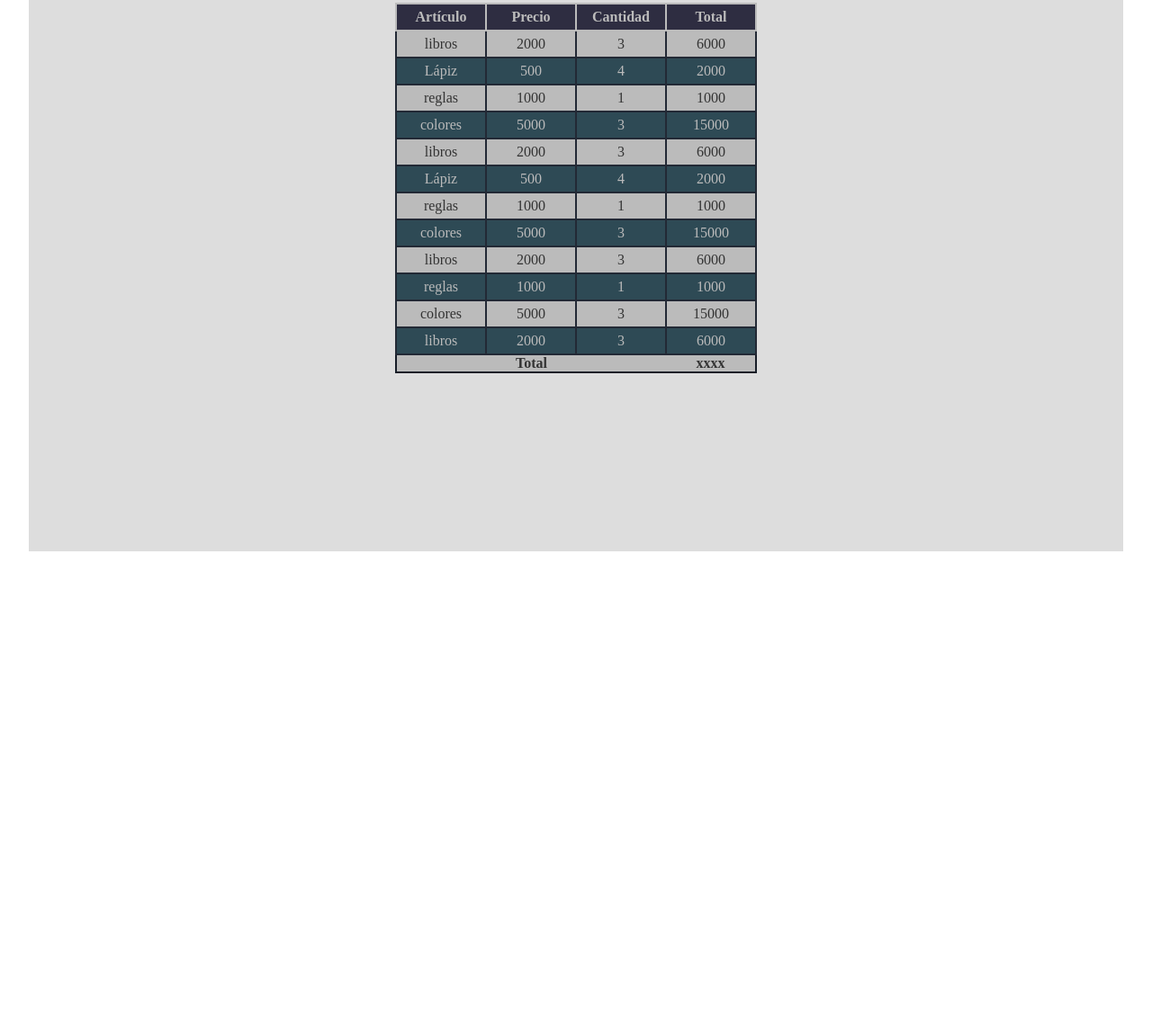
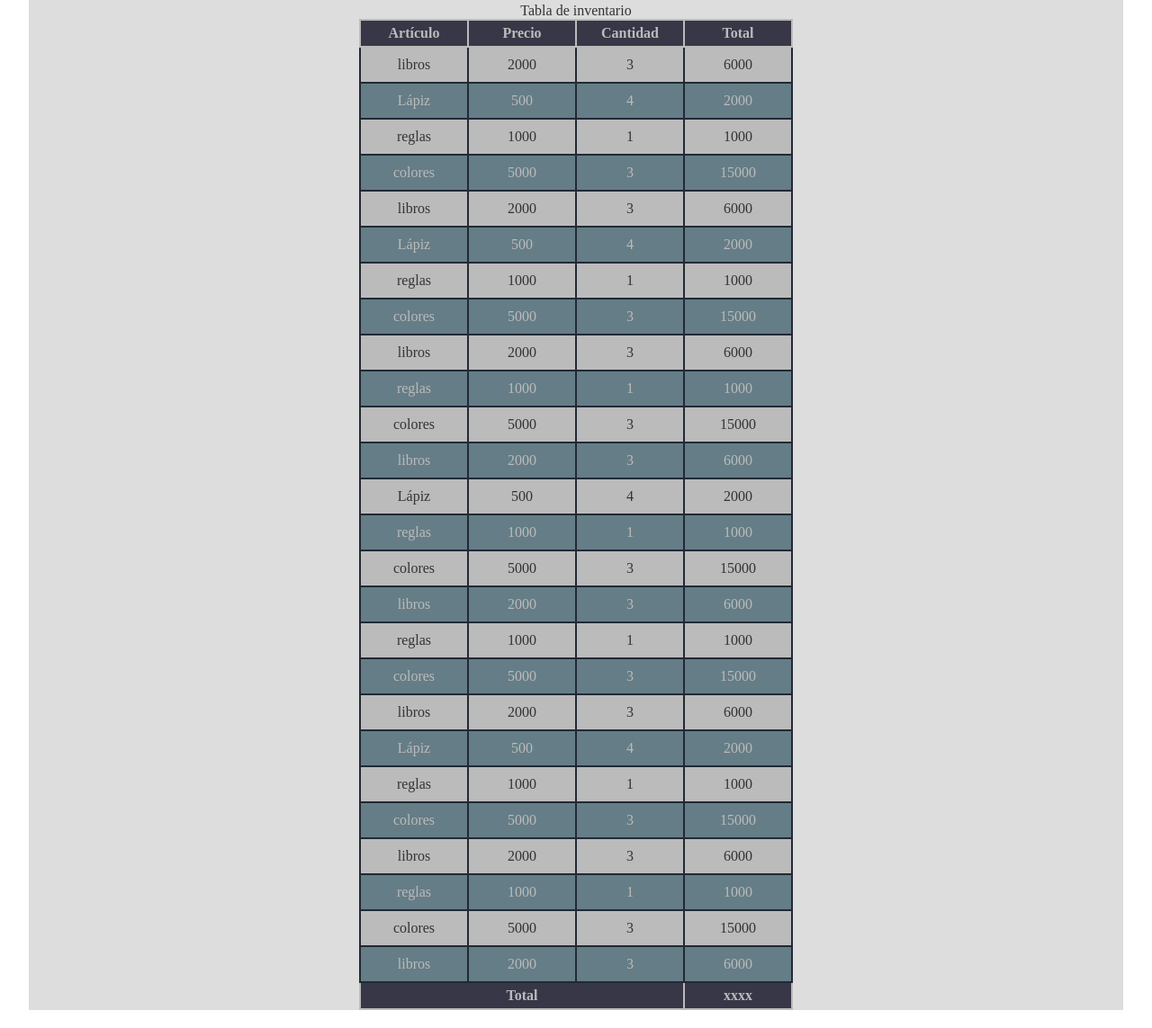
Before and after one commit to nataliPerezG/html_css, a plain HTML site: page components/table/table.html in a window 1280 px wide. Shown: the part 47-1190 px from the top of the page at 90% size. Before the commit the page ends 800 px from the top, so only its background shows below. Drawn offline with Linux system fonts and the light colour scheme.

Commit message:
styles completed

```diff
--- a/components/table/table.css
+++ b/components/table/table.css
@@ -16,23 +16,29 @@
 
 table {
   margin: 10px auto;
-  border: 2px solid rgb(23, 29, 39);
+  border-spacing: 0;
   border-collapse: collapse;
   padding: 5px 10px;
   color: #bbb;
 }
 
-thead th {
-  border: 2.5px solid #bbb;
+caption {
+  color: #333;
+}
+
+th {
+  border: 2px solid #bbb;
   border-collapse: collapse;
-  background-color: rgb(46, 45, 65);
+  background-color: rgb(56, 55, 71);
   padding: 5px 10px;
+  position: sticky;
+  top: 3px;
 }
 
 td {
   border: 2.2px solid rgb(34, 41, 53);
-  min-width: 100px;
-  height: 30px;
+  min-width: 120px;
+  height: 40px;
   padding: 5px 10px;
   text-align: center;
 }
@@ -42,21 +48,11 @@ tbody tr:nth-child(odd) {
   color: #333;
 }
 
-tbody tr:nth-child(odd):hover {
-  background-color: #4d5168;
-  color: #ddd;
+tbody tr:nth-child(even) {
+  background-color: rgb(101, 125, 134);
 }
 
-tbody tr:nth-child(even) {
-  background-color: rgb(46, 74, 85);
+tbody tr:hover {
+  background-color: #c5d6dd;
+  color: #333;
 }
-
-tbody tr:nth-child(even):hover {
-  background-color: rgb(81, 112, 133);
-  color: #ddd;
-}
-
-tfoot tr {
-  color: #333;
-  background-color: #bbb;
-}
--- a/components/table/table.html
+++ b/components/table/table.html
@@ -12,6 +12,7 @@
   <main class="container">
 
     <table>
+      <caption>Tabla de inventario</caption>
       <thead>
         <tr>
           <th>Artículo</th>
@@ -94,14 +95,100 @@
           <td>3</td>
           <td>6000</t>
         </tr>
+        <tr>
+          <td>Lápiz</td>
+          <td>500</td>
+          <td>4</td>
+          <td>2000</td>
+        </tr>
+        <tr>
+          <td>reglas</td>
+          <td>1000</td>
+          <td>1</td>
+          <td>1000</td>
+        </tr>
+        <tr>
+          <td>colores</td>
+          <td>5000</td>
+          <td>3</td>
+          <td>15000</td>
+        </tr>
+        <tr>
+          <td>libros</td>
+          <td>2000</td>
+          <td>3</td>
+          <td>6000</t>
+        </tr>
+        <tr>
+          <td>reglas</td>
+          <td>1000</td>
+          <td>1</td>
+          <td>1000</td>
+        </tr>
+        <tr>
+          <td>colores</td>
+          <td>5000</td>
+          <td>3</td>
+          <td>15000</td>
+        </tr>
+        <tr>
+          <td>libros</td>
+          <td>2000</td>
+          <td>3</td>
+          <td>6000</t>
+        </tr>
+        <tr>
+          <td>Lápiz</td>
+          <td>500</td>
+          <td>4</td>
+          <td>2000</td>
+        </tr>
+        <tr>
+          <td>reglas</td>
+          <td>1000</td>
+          <td>1</td>
+          <td>1000</td>
+        </tr>
+        <tr>
+          <td>colores</td>
+          <td>5000</td>
+          <td>3</td>
+          <td>15000</td>
+        </tr>
+        <tr>
+          <td>libros</td>
+          <td>2000</td>
+          <td>3</td>
+          <td>6000</t>
+        </tr>
+        <tr>
+          <td>reglas</td>
+          <td>1000</td>
+          <td>1</td>
+          <td>1000</td>
+        </tr>
+        <tr>
+          <td>colores</td>
+          <td>5000</td>
+          <td>3</td>
+          <td>15000</td>
+        </tr>
+        <tr>
+          <td>libros</td>
+          <td>2000</td>
+          <td>3</td>
+          <td>6000</t>
+        </tr>
+
       </tbody>
+
       <tfoot>
-
         <tr>
           <th colspan="3">Total</th>
           <th> xxxx </th>
         </tr>
       </tfoot>
+
     </table>
 
   </main>
```
